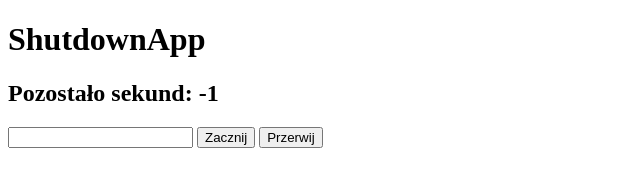
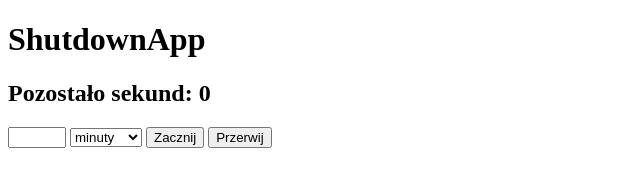
Before and after one commit to arielkuzminski/shutdowner-electron-app, an Electron app: page mainWindow.html in a window 1280 px wide. Both pictures are taken after a click on the button "Zacznij". Shown: the whole page, without its empty margins (0-640 px from the left). Drawn offline with Linux system fonts and the light colour scheme; no server answers.

Commit message:
Handle switch between minutes and seconds

```diff
--- a/mainWindow.html
+++ b/mainWindow.html
@@ -6,7 +6,11 @@
 <body>
     <h1>ShutdownApp</h1>
     <h2>Pozostało sekund: <span id="countdown"></span></h2>
-    <input type="number" id="secondsInput">
+    <input type="number" id="timeValueInput" style="width: 50px">
+    <select name="time-select" id="timeSelect">
+        <option value="minutes">minuty</option>
+        <option value="seconds">sekundy</option>
+    </select>
     <button id="start">Zacznij</button>
     <button id="abort">Przerwij</button>
 
@@ -17,8 +21,13 @@
 
         let myInterval;
 
-        const startCountdown = (secondsFromInput) => {
-            let currentSecondsLeft = secondsFromInput;
+        const startCountdown = (secondsOrHours, timeValueInput) => {
+            let currentSecondsLeft;
+            if (secondsOrHours === 'minutes') {
+                currentSecondsLeft = timeValueInput * 60;
+            } else {
+                currentSecondsLeft = timeValueInput;
+            }
             myInterval = setInterval(() => {
                 if (currentSecondsLeft === 0) {
                     updateTimer(currentSecondsLeft);
@@ -48,8 +57,9 @@
         startButton.addEventListener('click', (e) => {
             e.preventDefault();
             const item = startButton.innerText;
-            const secondsFromInput = document.getElementById('secondsInput').value;
-            startCountdown(secondsFromInput);
+            const secondsOrHours = document.getElementById('timeSelect').value;
+            const timeValueInput = document.getElementById('timeValueInput').value;
+            startCountdown(secondsOrHours, timeValueInput);
         });
 
         const abortButton = document.getElementById('abort');
```
